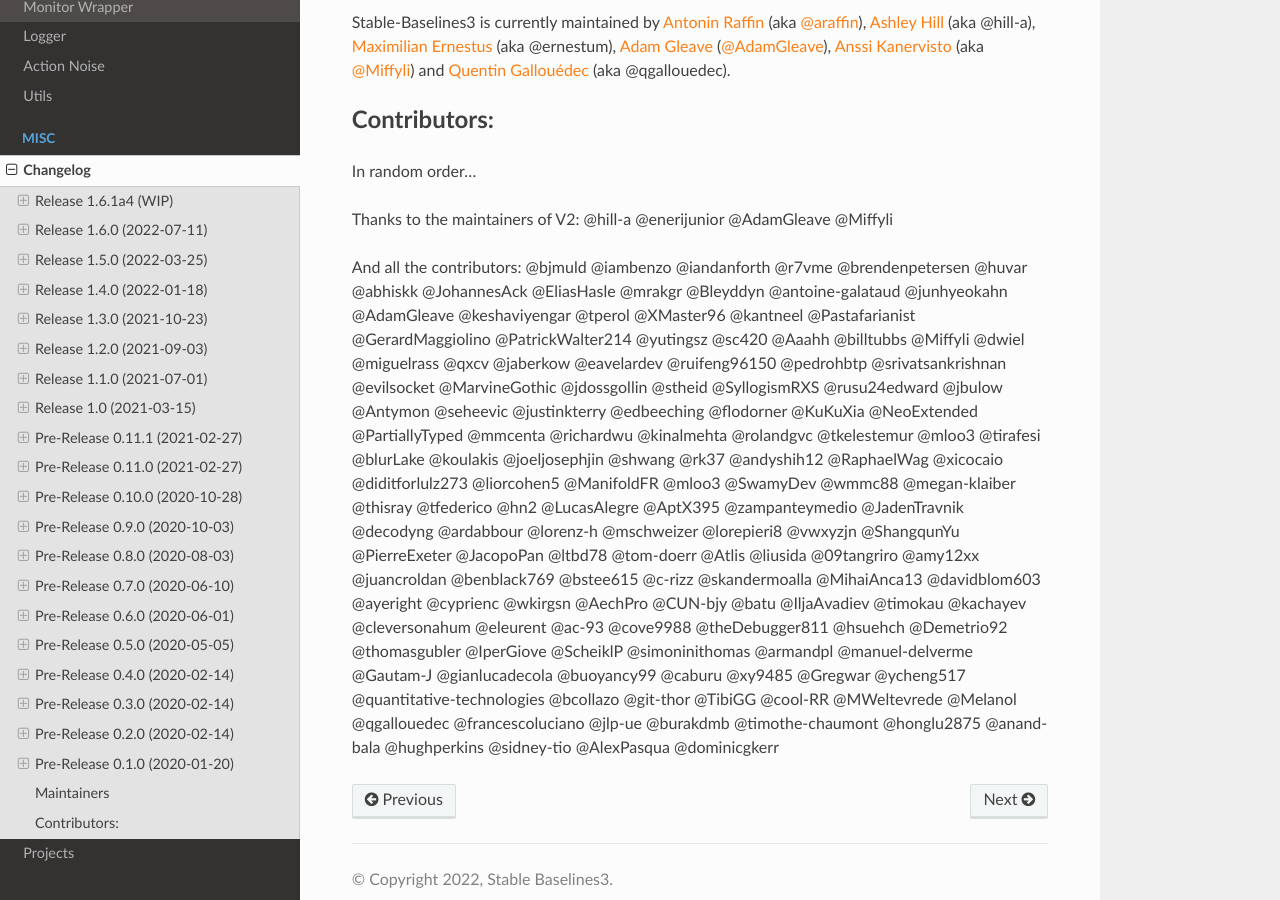
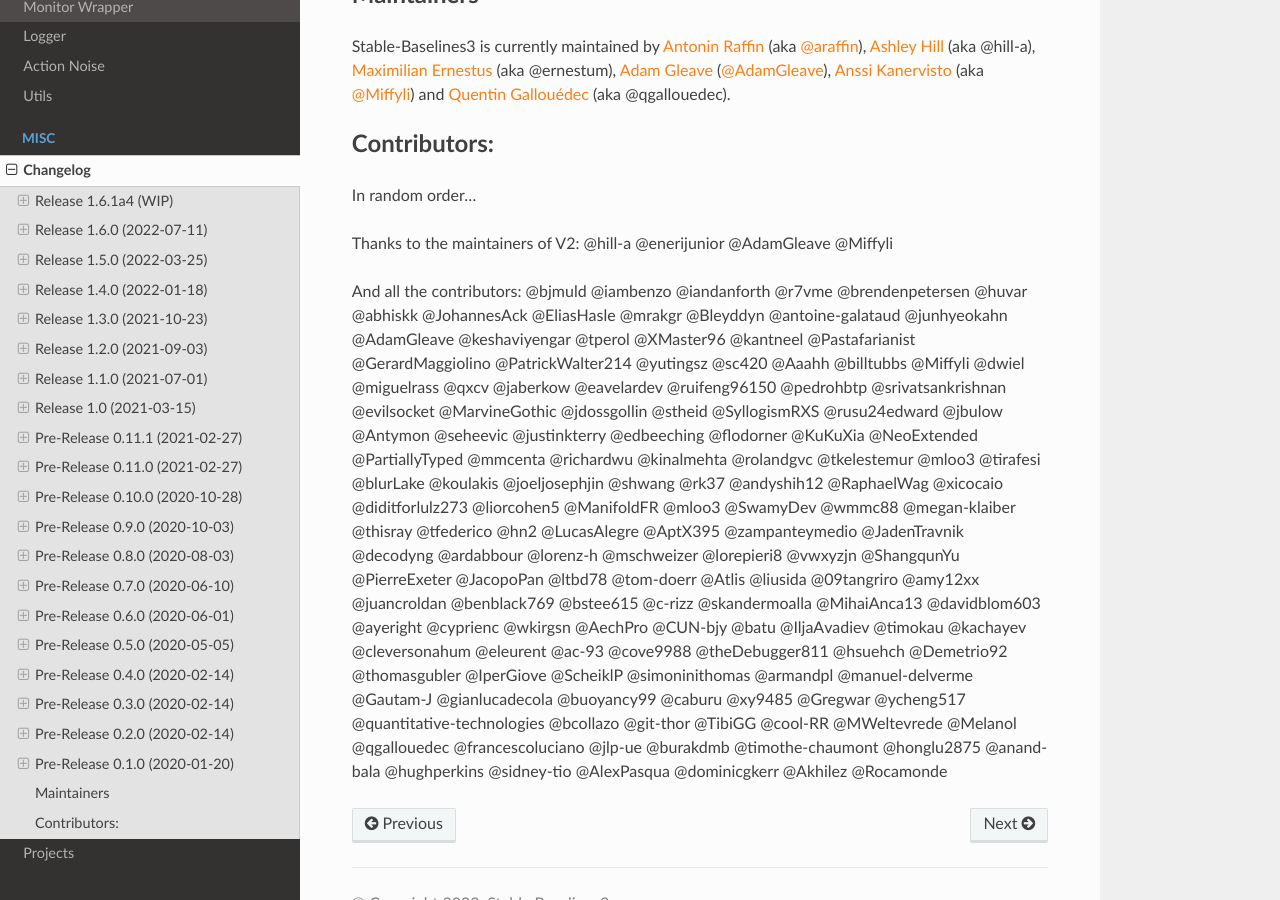
Before and after one commit to DLR-RM/stable-baselines3, a Sphinx documentation site: the page built from docs/misc/changelog.rst, in a window 1280 px wide and 900 px high, scrolled down 24698 px. Built offline with Sphinx 7.4.7 and the Read the Docs theme 2.0.0, drawn with Linux system fonts in a browser that asks for light colours; some of the changed text lies outside the part shown.

Commit message:
Update changelog

```diff
--- a/docs/misc/changelog.rst
+++ b/docs/misc/changelog.rst
@@ -52,6 +52,7 @@
 - Fixed typo in install doc(@jlp-ue)
 - Clarified and standardized verbosity documentation
 - Added link to a GitHub issue in the custom policy documentation (@AlexPasqua)
+- Fixed typos (@Akhilez)
 
 
 Release 1.6.0 (2022-07-11)
@@ -1040,4 +1041,4 @@
 @simoninithomas @armandpl @manuel-delverme @Gautam-J @gianlucadecola @buoyancy99 @caburu @xy9485
 @Gregwar @ycheng517 @quantitative-technologies @bcollazo @git-thor @TibiGG @cool-RR @MWeltevrede
 @Melanol @qgallouedec @francescoluciano @jlp-ue @burakdmb @timothe-chaumont @honglu2875
-@anand-bala @hughperkins @sidney-tio @AlexPasqua @dominicgkerr
+@anand-bala @hughperkins @sidney-tio @AlexPasqua @dominicgkerr @Akhilez @Rocamonde
```
